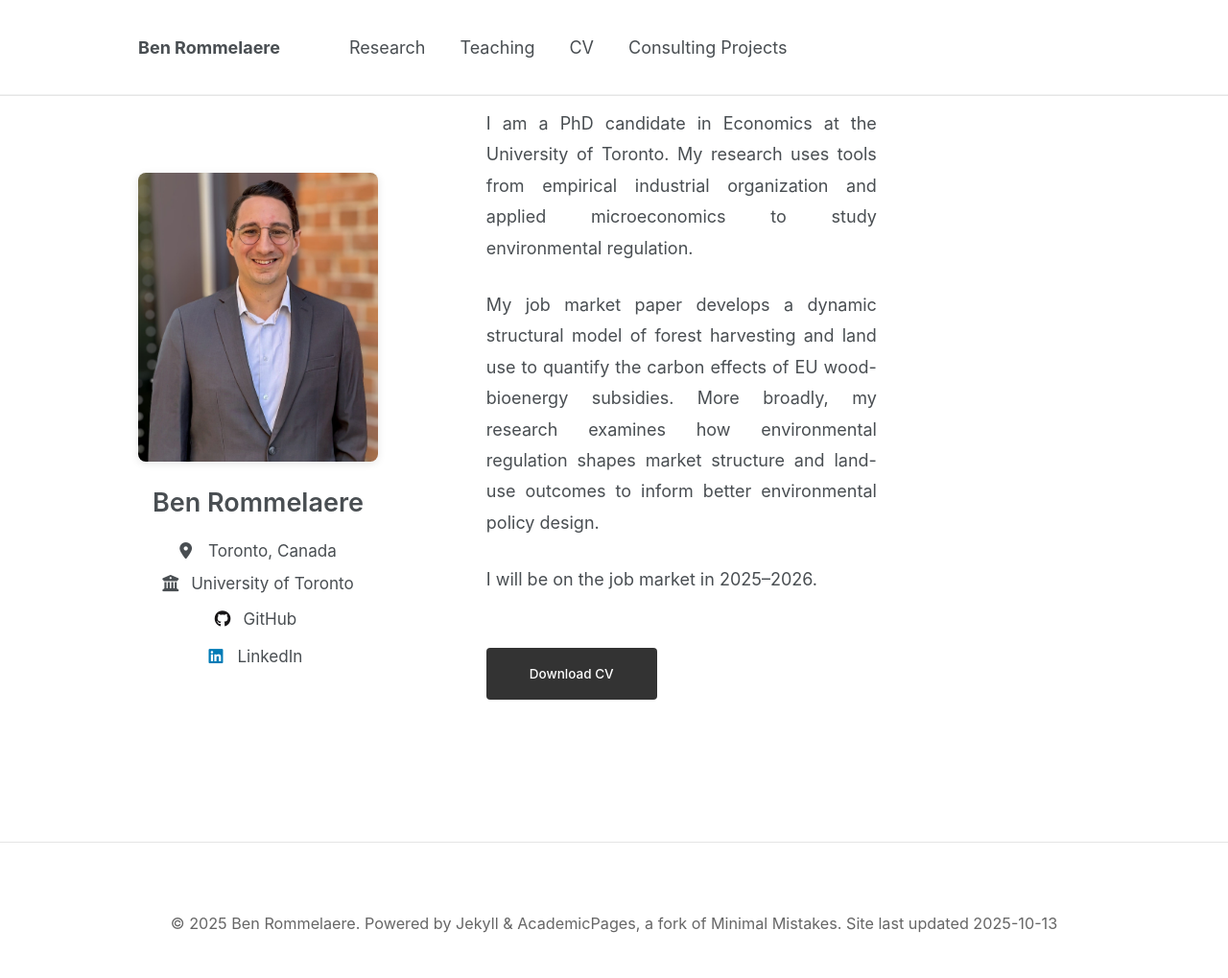
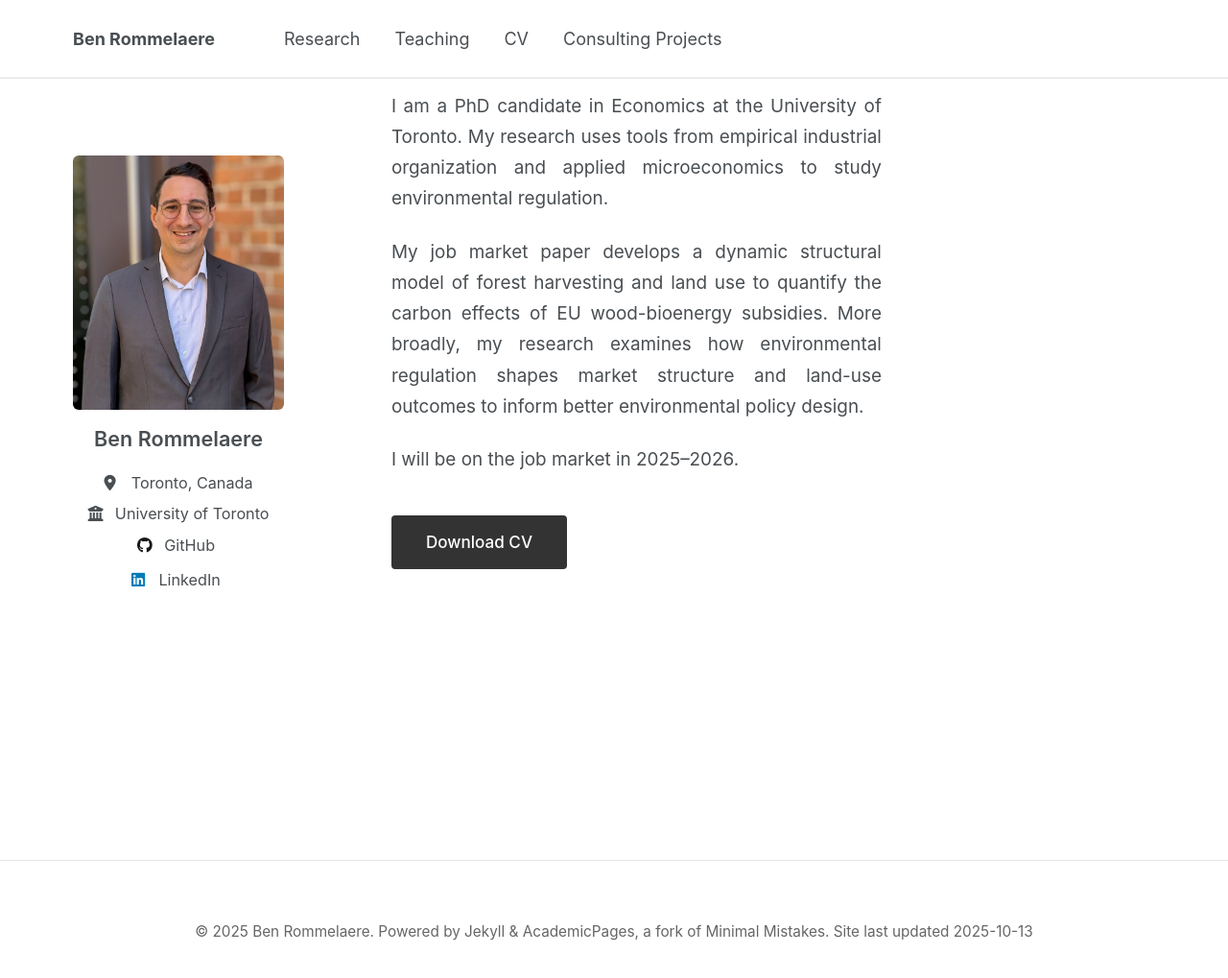
Before and after one commit to brommelaere/brommelaere.github.io, a Jekyll site: the page built from _pages/about.md, in a window 1280 px wide and 1046 px high. Shown: the top 1019 px of the window at 96% size. Built offline with Jekyll 4.4.1, drawn with Linux system fonts in a browser that asks for light colours.

Commit message:
Update _custom.scss

```diff
--- a/_sass/_custom.scss
+++ b/_sass/_custom.scss
@@ -1,8 +1,4 @@
-/* PROFESSIONAL CLEAN LAYOUT */
-
-/* ========================================================================
-   RESET AND BASE
-   ======================================================================== */
+/* PROPER PROFESSIONAL LAYOUT - NO SCROLLING NEEDED */
 
 body {
   margin: 0;
@@ -10,55 +6,52 @@ body {
 }
 
 /* ========================================================================
-   HEADER - CLEAN AND CENTERED
+   HEADER
    ======================================================================== */
 
 .masthead {
   background-color: #ffffff !important;
   border-bottom: 1px solid #e5e5e5 !important;
-  padding: 1.5rem 0 !important;
+  padding: 1rem 0 !important;
 }
 
 .masthead__inner-wrap {
-  max-width: 1100px !important;
+  max-width: 1200px !important;
   margin: 0 auto !important;
-  padding: 0 3rem !important;
+  padding: 0 2rem !important;
 }
 
 /* ========================================================================
-   MAIN CONTENT AREA - PROPERLY ALIGNED
+   MAIN LAYOUT - FITS ON ONE SCREEN
    ======================================================================== */
 
 #main {
-  max-width: 1100px !important;
+  max-width: 1200px !important;
   margin: 0 auto !important;
-  padding: 3rem 3rem 2rem 3rem !important;
+  padding: 2rem 2rem 1rem 2rem !important;
   display: flex !important;
-  gap: 3rem !important;
+  gap: 2.5rem !important;
   align-items: flex-start !important;
 }
 
 /* ========================================================================
-   SIDEBAR - LEFT COLUMN
+   SIDEBAR - COMPACT AND CLEAN
    ======================================================================== */
 
 .sidebar {
-  width: 280px !important;
+  width: 220px !important;
   flex-shrink: 0 !important;
-  position: relative !important;
 }
 
 .author__avatar {
-  margin-bottom: 1.5rem !important;
-  text-align: center !important;
+  margin-bottom: 1rem !important;
 }
 
 .author__avatar img {
   width: 100% !important;
-  max-width: 280px !important;
-  border-radius: 8px !important;
+  max-width: 220px !important;
+  border-radius: 6px !important;
   border: none !important;
-  box-shadow: 0 2px 8px rgba(0,0,0,0.1) !important;
 }
 
 .author__content {
@@ -66,28 +59,23 @@ body {
 }
 
 .author__name {
-  font-size: 1.5rem !important;
+  font-size: 1.2rem !important;
   font-weight: 600 !important;
-  margin: 0 0 1rem 0 !important;
-  text-align: center !important;
-}
-
-.author__urls-wrapper {
+  margin: 0 0 0.8rem 0 !important;
   text-align: center !important;
 }
 
 .author__urls {
   padding: 0 !important;
   margin: 0 !important;
-  text-align: center !important;
 }
 
 .author__urls li {
   display: block !important;
   text-align: center !important;
   list-style: none !important;
-  margin: 0.5rem 0 !important;
-  font-size: 0.95rem !important;
+  margin: 0.4rem 0 !important;
+  font-size: 0.9rem !important;
 }
 
 .author__urls-wrapper .btn--inverse {
@@ -95,65 +83,60 @@ body {
 }
 
 /* ========================================================================
-   CONTENT - RIGHT COLUMN
+   CONTENT - READABLE AND FITS SCREEN
    ======================================================================== */
 
 .page {
   flex: 1 !important;
   min-width: 0 !important;
-}
-
-.page__inner-wrap {
-  width: 100% !important;
+  max-width: 750px !important;
 }
 
 .page__content {
   text-align: justify !important;
-  line-height: 1.8 !important;
+  font-size: 1.05rem !important;
+  line-height: 1.7 !important;
 }
 
 .page__content p {
-  margin-bottom: 1.5rem !important;
+  margin-bottom: 1.3rem !important;
   text-align: justify !important;
 }
 
 /* ========================================================================
-   BUTTONS
+   BUTTON
    ======================================================================== */
 
 .btn--primary {
   background-color: #333 !important;
   color: #fff !important;
-  padding: 0.85rem 2.5rem !important;
+  padding: 0.75rem 2rem !important;
   border-radius: 4px !important;
   font-weight: 500 !important;
   text-decoration: none !important;
   display: inline-block !important;
-  margin-top: 1.5rem !important;
-  transition: background-color 0.3s ease !important;
+  margin-top: 1rem !important;
+  font-size: 0.95rem !important;
 }
 
 .btn--primary:hover {
   background-color: #555 !important;
-  color: #fff !important;
 }
 
 /* ========================================================================
-   FOOTER - MINIMAL SPACING
+   FOOTER - MINIMAL
    ======================================================================== */
 
 .page__footer {
   background-color: #ffffff !important;
   border-top: 1px solid #e5e5e5 !important;
-  margin-top: 3rem !important;
-  padding: 0 !important;
+  margin-top: 2rem !important;
 }
 
 .page__footer footer {
-  max-width: 1100px !important;
+  max-width: 1200px !important;
   margin: 0 auto !important;
-  padding: 2rem 3rem !important;
-  text-align: center !important;
+  padding: 1.5rem 2rem !important;
 }
 
 .page__footer .sitemap,
@@ -164,48 +147,16 @@ body {
 .page__footer-copyright {
   text-align: center !important;
   color: #666 !important;
-  font-size: 0.9rem !important;
+  font-size: 0.85rem !important;
 }
 
 /* ========================================================================
-   RESPONSIVE - SMART SCALING
+   RESPONSIVE
    ======================================================================== */
-
-@media (max-width: 1200px) {
-  #main,
-  .masthead__inner-wrap,
-  .page__footer footer {
-    padding-left: 2rem !important;
-    padding-right: 2rem !important;
-  }
-}
 
 @media (max-width: 1024px) {
   #main {
     gap: 2rem !important;
-  }
-
-  .sidebar {
-    width: 240px !important;
-  }
-
-  .author__avatar img {
-    max-width: 240px !important;
-  }
-
-  .author__name {
-    font-size: 1.3rem !important;
-  }
-
-  .author__urls li {
-    font-size: 0.9rem !important;
-  }
-}
-
-@media (max-width: 900px) {
-  #main {
-    gap: 1.5rem !important;
-    padding-top: 2rem !important;
   }
 
   .sidebar {
@@ -216,12 +167,22 @@ body {
     max-width: 200px !important;
   }
 
-  .author__name {
-    font-size: 1.2rem !important;
+  .page__content {
+    font-size: 1rem !important;
+  }
+}
+
+@media (max-width: 900px) {
+  .sidebar {
+    width: 180px !important;
   }
 
-  .author__urls li {
-    font-size: 0.85rem !important;
+  .author__avatar img {
+    max-width: 180px !important;
+  }
+
+  .author__name {
+    font-size: 1.1rem !important;
   }
 
   .page__content {
@@ -232,17 +193,13 @@ body {
 @media (max-width: 768px) {
   #main {
     flex-direction: column !important;
-    padding: 2rem 1.5rem !important;
+    padding: 1.5rem !important;
   }
 
   .sidebar {
     width: 100% !important;
-    max-width: 300px !important;
+    max-width: 250px !important;
     margin: 0 auto !important;
-  }
-
-  .author__avatar img {
-    max-width: 250px !important;
   }
 
   .page__content {
@@ -253,14 +210,3 @@ body {
     text-align: left !important;
   }
 }
-
-@media (max-width: 600px) {
-  .masthead__inner-wrap,
-  .page__footer footer {
-    padding: 1rem !important;
-  }
-
-  .author__avatar img {
-    max-width: 200px !important;
-  }
-}
```
